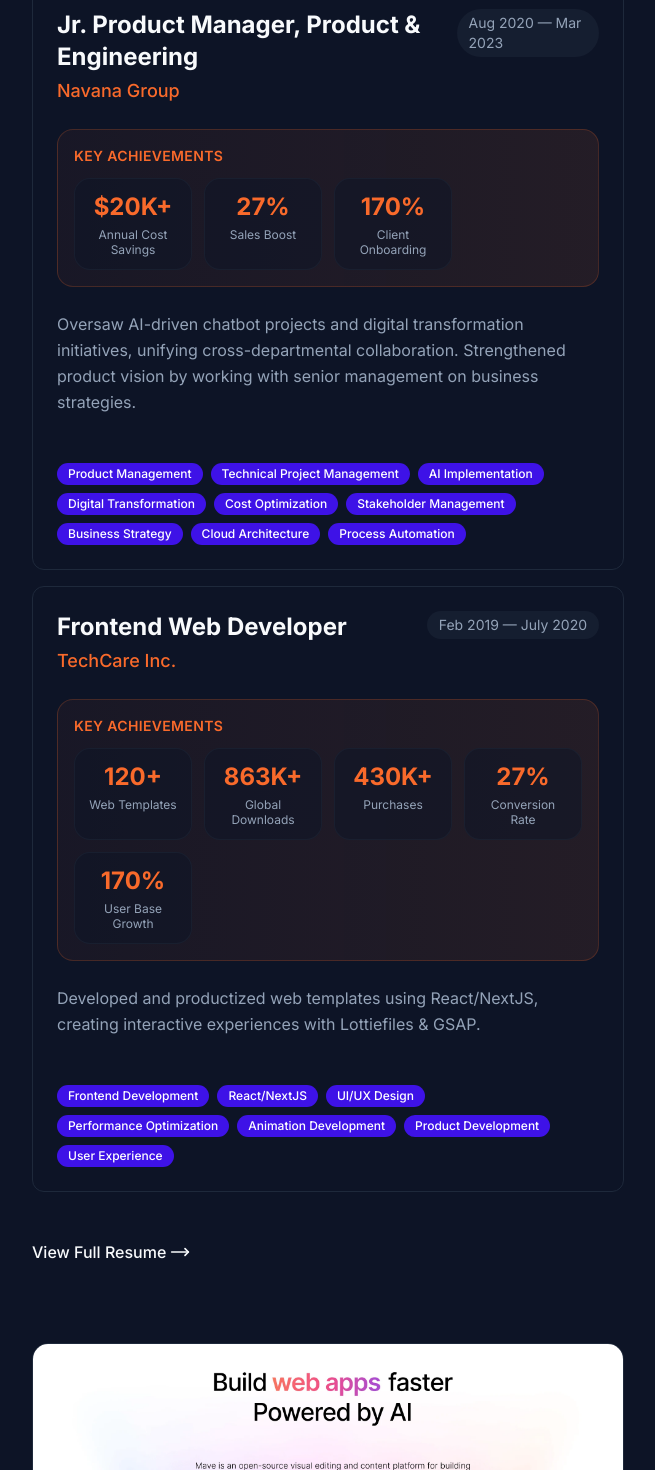
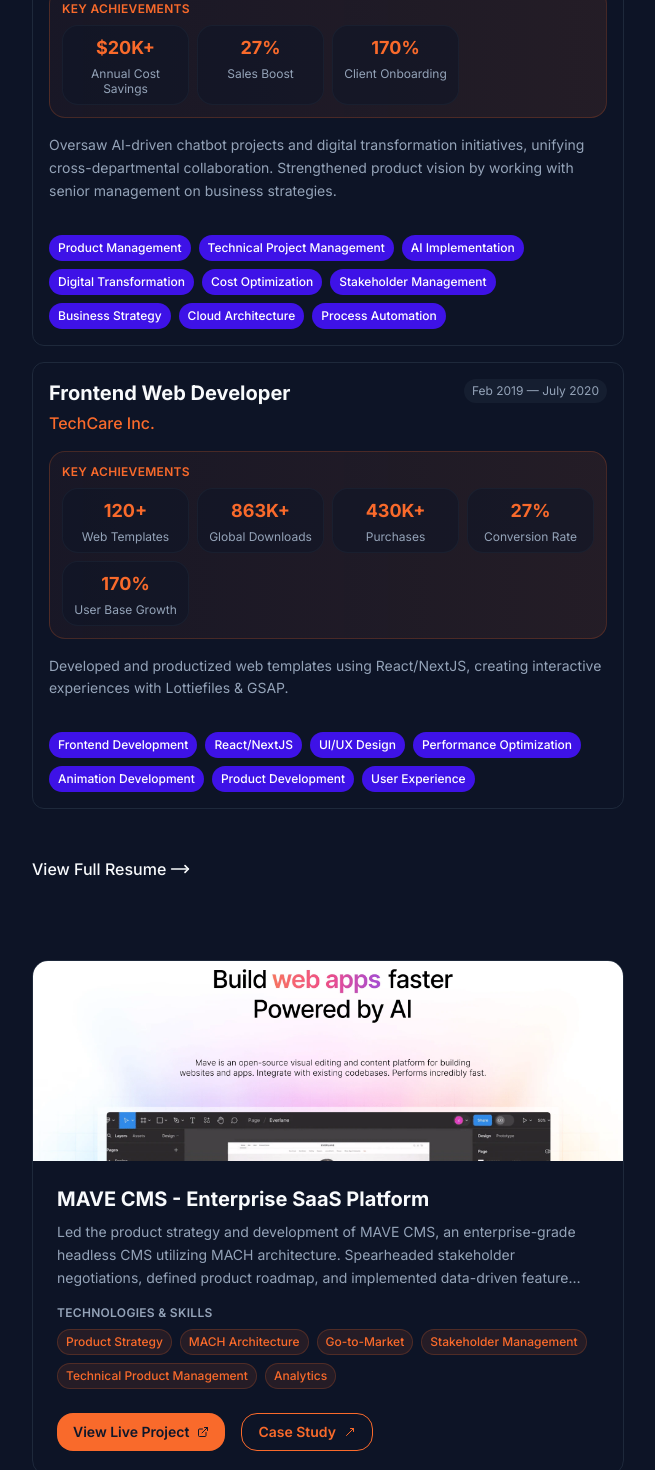
Before and after one commit to atiqisrak/atiqisrak-portfolio, a Next.js app: page / in a window 1280 px wide. Shown: the part 2860-4330 px from the top of the page, without its empty margins (608-1263 px from the left). Built offline with nearby package versions, Linux system fonts and the light colour scheme; no server answers.

Commit message:
updated footer

```diff
--- a/app/projects/[slug]/page.tsx
+++ b/app/projects/[slug]/page.tsx
@@ -7,6 +7,7 @@ import {
 } from "@/lib/structured-data";
 import dynamic from "next/dynamic";
 import BlogNav from "@/components/BlogNav";
+import Footer from "@/components/Footer";
 
 // Dynamic import for ProjectContent
 const ProjectContent = dynamic(() => import("./ProjectContent"), {
@@ -56,6 +57,7 @@ export default function ProjectPage({ params }: { params: { slug: string } }) {
       />
       <BlogNav />
       <ProjectContent project={project} />
+      <Footer />
     </>
   );
 }
--- a/components/ExpCards.tsx
+++ b/components/ExpCards.tsx
@@ -175,31 +175,31 @@ const ExpCards = () => {
               initial="hidden"
               animate={inView ? "visible" : "hidden"}
               transition={{ duration: 0.4, delay: index * 0.1 }}
-              className="bg-card rounded-xl p-6 hover:shadow-xl transition-all duration-300 border border-muted hover:border-primary/50 hover:shadow-primary/5"
+              className="bg-card rounded-xl p-4 hover:shadow-xl transition-all duration-300 border border-muted hover:border-primary/50 hover:shadow-primary/5"
               role="listitem"
               aria-labelledby={`job-title-${index}`}
               itemScope
               itemType="https://schema.org/JobPosting"
             >
-              <div className="flex flex-col gap-6">
+              <div className="flex flex-col gap-4">
                 <header className="flex justify-between items-start">
                   <div className="space-y-1">
                     <h3
                       id={`job-title-${index}`}
-                      className="text-2xl font-bold text-foreground"
+                      className="text-xl font-bold text-foreground"
                       itemProp="title"
                     >
                       {job.currentPosition}
                     </h3>
                     <p
-                      className="text-lg text-primary font-medium"
+                      className="text-base text-primary font-medium"
                       itemProp="hiringOrganization"
                     >
                       <span itemProp="name">{job.place}</span>
                     </p>
                   </div>
                   <time
-                    className="text-sm text-muted-foreground bg-muted/50 px-3 py-1 rounded-full"
+                    className="text-xs text-muted-foreground bg-muted/50 px-2 py-1 rounded-full"
                     dateTime={job.timeline}
                     itemProp="datePosted"
                     aria-label={`Employment period: ${job.timeline}`}
@@ -210,17 +210,17 @@ const ExpCards = () => {
 
                 {/* Key Achievements Section */}
                 {job.achievements && job.achievements.length > 0 && (
-                  <div className="bg-gradient-to-r from-primary/5 to-primary/10 rounded-lg p-4 border border-primary/20">
-                    <h4 className="text-sm font-semibold text-primary mb-3 uppercase tracking-wide">
+                  <div className="bg-gradient-to-r from-primary/5 to-primary/10 rounded-lg p-3 border border-primary/20">
+                    <h4 className="text-xs font-semibold text-primary mb-2 uppercase tracking-wide">
                       Key Achievements
                     </h4>
-                    <div className="grid grid-cols-2 md:grid-cols-3 lg:grid-cols-4 gap-3">
+                    <div className="grid grid-cols-2 md:grid-cols-3 lg:grid-cols-4 gap-2">
                       {job.achievements.map((achievement, idx) => (
                         <div
                           key={idx}
-                          className="text-center bg-background/50 rounded-lg p-3 border border-muted/50"
+                          className="text-center bg-background/50 rounded-lg p-2 border border-muted/50"
                         >
-                          <div className="text-2xl font-bold text-primary">
+                          <div className="text-lg font-bold text-primary">
                             {achievement.metric}
                           </div>
                           <div className="text-xs text-muted-foreground mt-1 leading-tight">
@@ -233,7 +233,7 @@ const ExpCards = () => {
                 )}
 
                 <p
-                  className="text-muted-foreground leading-relaxed"
+                  className="text-sm text-muted-foreground leading-relaxed"
                   itemProp="description"
                 >
                   {job.description}
@@ -262,7 +262,7 @@ const ExpCards = () => {
                       variant="secondary"
                       role="listitem"
                       aria-label={`Skill: ${skill}`}
-                      className="text-xs font-medium"
+                      className="text-xs font-medium px-2 py-1"
                     >
                       {skill}
                     </Badge>
--- a/components/Projects.tsx
+++ b/components/Projects.tsx
@@ -1,10 +1,11 @@
 "use client";
 import Image from "next/image";
 import { Badge } from "@/components/ui/badge";
-import { MoveUpRight } from "lucide-react";
+import { MoveUpRight, ExternalLink } from "lucide-react";
 import { useState, useEffect } from "react";
 import { motion, AnimatePresence } from "framer-motion";
 import Link from "next/link";
+import { useInView } from "react-intersection-observer";
 
 const jobProjects = [
   {
@@ -152,7 +153,7 @@ const jobProjects = [
   },
 ];
 
-// First, update the interface to match your actual project data
+// Enhanced interface with additional metadata for SEO and accessibility
 interface Project {
   imagePath?: string;
   title: string;
@@ -160,6 +161,9 @@ interface Project {
   description: string;
   skills: string[];
   link: string;
+  category?: string;
+  status?: "completed" | "in-progress" | "archived";
+  featured?: boolean;
 }
 
 export default function Projects() {
@@ -183,86 +187,194 @@ export default function Projects() {
   }, [selectedFilter]);
 
   return (
-    <section id="projects" className="scroll-mt-16 lg:mt-16 z-50">
+    <section
+      id="projects"
+      className="scroll-mt-16 lg:mt-16 z-50"
+      aria-labelledby="projects-heading"
+      role="region"
+    >
       <div className="sticky top-0 z-20 -mx-6 mb-4 w-screen bg-background/0 px-6 py-5 backdrop-blur md:-mx-12 md:px-12 lg:sr-only lg:relative lg:top-auto lg:mx-auto lg:w-full lg:px-0 lg:py-0 lg:opacity-0">
-        <h2 className="text-sm font-bold uppercase tracking-widest lg:sr-only">
-          Projects
+        <h2
+          id="projects-heading"
+          className="text-sm font-bold uppercase tracking-widest lg:sr-only"
+        >
+          Featured Projects
         </h2>
       </div>
 
       {/* Projects grid */}
-      <div className="space-y-4">
+      <div className="space-y-6" role="list" aria-label="Portfolio projects">
         <AnimatePresence mode="wait">
-          {filteredProjects.map((project) => (
-            <motion.div
-              key={project.title}
+          {filteredProjects.map((project, index) => {
+            const [ref, inView] = useInView({
+              triggerOnce: true,
+              threshold: 0.1,
+              rootMargin: "0px 0px -50px 0px",
+            });
+
+            return (
+              <motion.article
+                key={project.slug}
+                ref={ref}
                 layout
-              initial={{ opacity: 0 }}
-              animate={{ opacity: 1 }}
-              exit={{ opacity: 0 }}
-              className="bg-card rounded-lg overflow-hidden border border-muted hover:border-primary transition-colors cursor-pointer"
+                initial={{ opacity: 0, y: 30 }}
+                animate={inView ? { opacity: 1, y: 0 } : { opacity: 0, y: 30 }}
+                exit={{ opacity: 0, y: -30 }}
+                transition={{ duration: 0.4, delay: index * 0.1 }}
+                className="relative bg-card rounded-2xl overflow-hidden border border-muted hover:border-primary/30 hover:shadow-2xl hover:shadow-primary/10 transition-all duration-500 group cursor-pointer"
+                role="listitem"
+                aria-labelledby={`project-title-${project.slug}`}
+                itemScope
+                itemType="https://schema.org/CreativeWork"
               >
-              <div className="flex flex-col">
+                {/* Full-width Hero Image */}
                 {project.imagePath && (
-                  <div className="relative w-full h-[240px]">
+                  <div className="relative w-full h-[200px] overflow-hidden">
                     <Image
                       src={project.imagePath}
-                      alt={project.title}
+                      alt={`${project.title} - Project screenshot`}
                       fill
-                      className="object-cover"
-                      sizes="(max-width: 768px) 100vw, 800px"
+                      className="object-cover transition-all duration-700 group-hover:scale-110 group-hover:brightness-110"
+                      sizes="(max-width: 768px) 100vw, (max-width: 1200px) 100vw, 1200px"
+                      priority={index < 3}
+                      itemProp="image"
                     />
+
+                    {/* Dynamic Gradient Overlay */}
+                    <div className="absolute inset-0 bg-gradient-to-br from-primary/20 via-transparent to-primary/30 opacity-0 group-hover:opacity-100 transition-opacity duration-500" />
+
+                    {/* Floating Action Buttons */}
+                    <div className="absolute top-4 right-4 flex gap-2 opacity-0 group-hover:opacity-100 transition-all duration-300 transform translate-y-2 group-hover:translate-y-0">
+                      <Link
+                        href={project.link}
+                        target="_blank"
+                        rel="noopener noreferrer"
+                        className="p-2 bg-background/90 backdrop-blur-sm rounded-full hover:bg-primary hover:text-primary-foreground transition-colors"
+                        aria-label={`Visit ${project.title} live project`}
+                        onClick={(e) => e.stopPropagation()}
+                      >
+                        <ExternalLink className="h-4 w-4" />
+                      </Link>
+                      <Link
+                        href={`/projects/${project.slug}`}
+                        className="p-2 bg-background/90 backdrop-blur-sm rounded-full hover:bg-primary hover:text-primary-foreground transition-colors"
+                        aria-label={`Read case study for ${project.title}`}
+                        onClick={(e) => e.stopPropagation()}
+                      >
+                        <MoveUpRight className="h-4 w-4" />
+                      </Link>
+                    </div>
                   </div>
                 )}
 
-                <div className="p-6 flex flex-col flex-1 cursor-pointer">
+                {/* Content Section */}
+                <div className="p-6">
+                  <header className="mb-4">
                     <h3
-                    className="text-xl font-bold mb-2 cursor-pointer"
-                    onClick={(e) => {
-                      window.open(project.link, "_blank");
-                      e.stopPropagation();
-                    }}
+                      id={`project-title-${project.slug}`}
+                      className="text-xl font-bold mb-2 text-foreground group-hover:text-primary transition-colors duration-300"
+                      itemProp="name"
                     >
                       {project.title}
                     </h3>
-                  <p className="text-muted-foreground mb-4 line-clamp-3 cursor-pointer">
+                    <p
+                      className="text-muted-foreground leading-relaxed text-sm line-clamp-3"
+                      itemProp="description"
+                    >
                       {project.description}
                     </p>
+                  </header>
 
-                  <div className="flex flex-wrap gap-2 mb-4 cursor-pointer">
-                    {project.skills.map((skill, index) => (
+                  {/* Skills with Creative Layout */}
+                  <div className="mb-6">
+                    <h4 className="text-xs font-semibold text-muted-foreground mb-2 uppercase tracking-wide">
+                      Technologies & Skills
+                    </h4>
+                    <div
+                      className="flex flex-wrap gap-2"
+                      role="list"
+                      aria-label="Technologies and skills used"
+                    >
+                      {project.skills.map((skill, skillIndex) => (
                         <Badge
-                        key={index}
+                          key={skillIndex}
                           variant="secondary"
-                        className="text-xs"
+                          className="text-xs font-medium px-2 py-1 bg-primary/10 text-primary border-primary/20 hover:bg-primary hover:text-primary-foreground transition-colors duration-200"
+                          role="listitem"
+                          aria-label={`Technology: ${skill}`}
                         >
                           {skill}
                         </Badge>
                       ))}
                     </div>
+                  </div>
 
-                  <div className="flex items-center gap-4 cursor-pointer">
+                  {/* Action Buttons */}
+                  <footer>
+                    <div
+                      className="flex flex-col sm:flex-row gap-4"
+                      role="group"
+                      aria-label="Project actions"
+                    >
                       <Link
                         href={project.link}
-                      className="inline-flex items-center text-primary hover:underline cursor-pointer"
+                        target="_blank"
+                        rel="noopener noreferrer"
+                        className="inline-flex items-center justify-center gap-2 bg-primary text-primary-foreground px-4 py-2 rounded-lg text-sm font-semibold hover:bg-primary/90 transition-all duration-200 hover:scale-105 focus:outline-none focus:ring-2 focus:ring-primary focus:ring-offset-2"
+                        aria-label={`Visit ${project.title} live project (opens in new tab)`}
+                        itemProp="url"
                         onClick={(e) => e.stopPropagation()}
-                      aria-label={`View ${project.title} project`}
                       >
-                      View Project <MoveUpRight className="ml-1 h-4 w-4" />
+                        <span>View Live Project</span>
+                        <ExternalLink className="h-3 w-3" />
                       </Link>
                       <Link
                         href={`/projects/${project.slug}`}
-                      className="inline-flex items-center text-primary hover:underline cursor-pointer"
+                        className="inline-flex items-center justify-center gap-2 border border-primary text-primary px-4 py-2 rounded-lg text-sm font-semibold hover:bg-primary hover:text-primary-foreground transition-all duration-200 hover:scale-105 focus:outline-none focus:ring-2 focus:ring-primary focus:ring-offset-2"
+                        aria-label={`Read detailed case study for ${project.title}`}
                         onClick={(e) => e.stopPropagation()}
-                      aria-label={`Read case study for ${project.title}`}
                       >
-                      Case Study <MoveUpRight className="ml-1 h-4 w-4" />
+                        <span>Case Study</span>
+                        <MoveUpRight className="h-3 w-3" />
                       </Link>
                     </div>
+                  </footer>
                 </div>
-              </div>
-            </motion.div>
-          ))}
+
+                {/* Decorative Elements */}
+                <div className="absolute -bottom-2 -right-2 w-24 h-24 bg-gradient-to-br from-primary/10 to-transparent rounded-full opacity-0 group-hover:opacity-100 transition-opacity duration-500" />
+                <div className="absolute -top-2 -left-2 w-16 h-16 bg-gradient-to-br from-primary/5 to-transparent rounded-full opacity-0 group-hover:opacity-100 transition-opacity duration-700" />
+
+                {/* Structured Data for SEO */}
+                <script
+                  type="application/ld+json"
+                  dangerouslySetInnerHTML={{
+                    __html: JSON.stringify({
+                      "@context": "https://schema.org",
+                      "@type": "CreativeWork",
+                      name: project.title,
+                      description: project.description,
+                      url: project.link,
+                      image: project.imagePath
+                        ? `${
+                            typeof window !== "undefined"
+                              ? window.location.origin
+                              : "https://atiqisrak.vercel.app"
+                          }${project.imagePath}`
+                        : undefined,
+                      author: {
+                        "@type": "Person",
+                        name: "Atiq Israk",
+                      },
+                      keywords: project.skills.join(", "),
+                      dateCreated: "2020",
+                      inLanguage: "en",
+                    }),
+                  }}
+                />
+              </motion.article>
+            );
+          })}
         </AnimatePresence>
       </div>
     </section>
```
Also changed, not shown: components/Footer.tsx (+136 -46 lines). Lines whose indentation alone changed are shown as unchanged.
